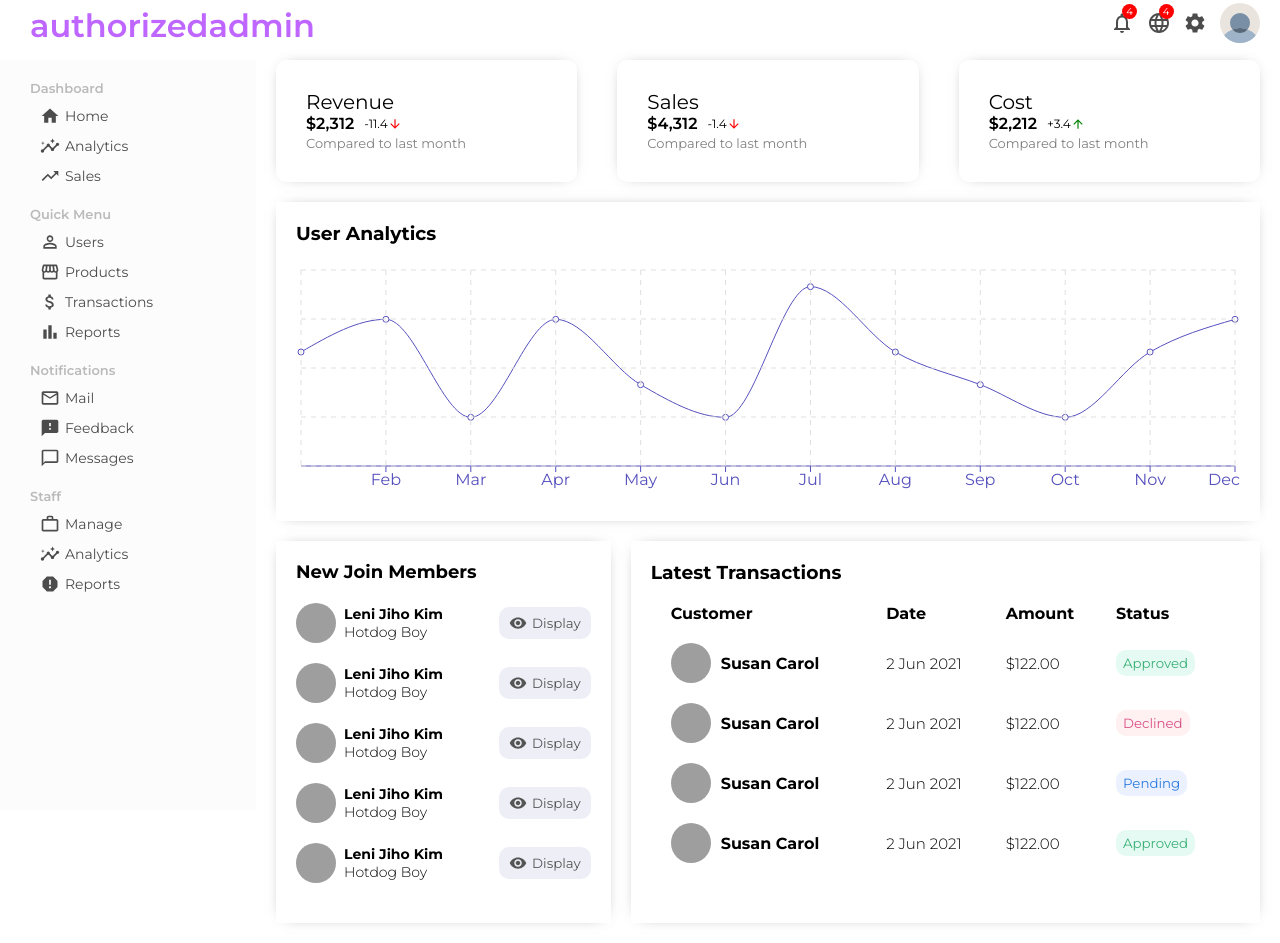
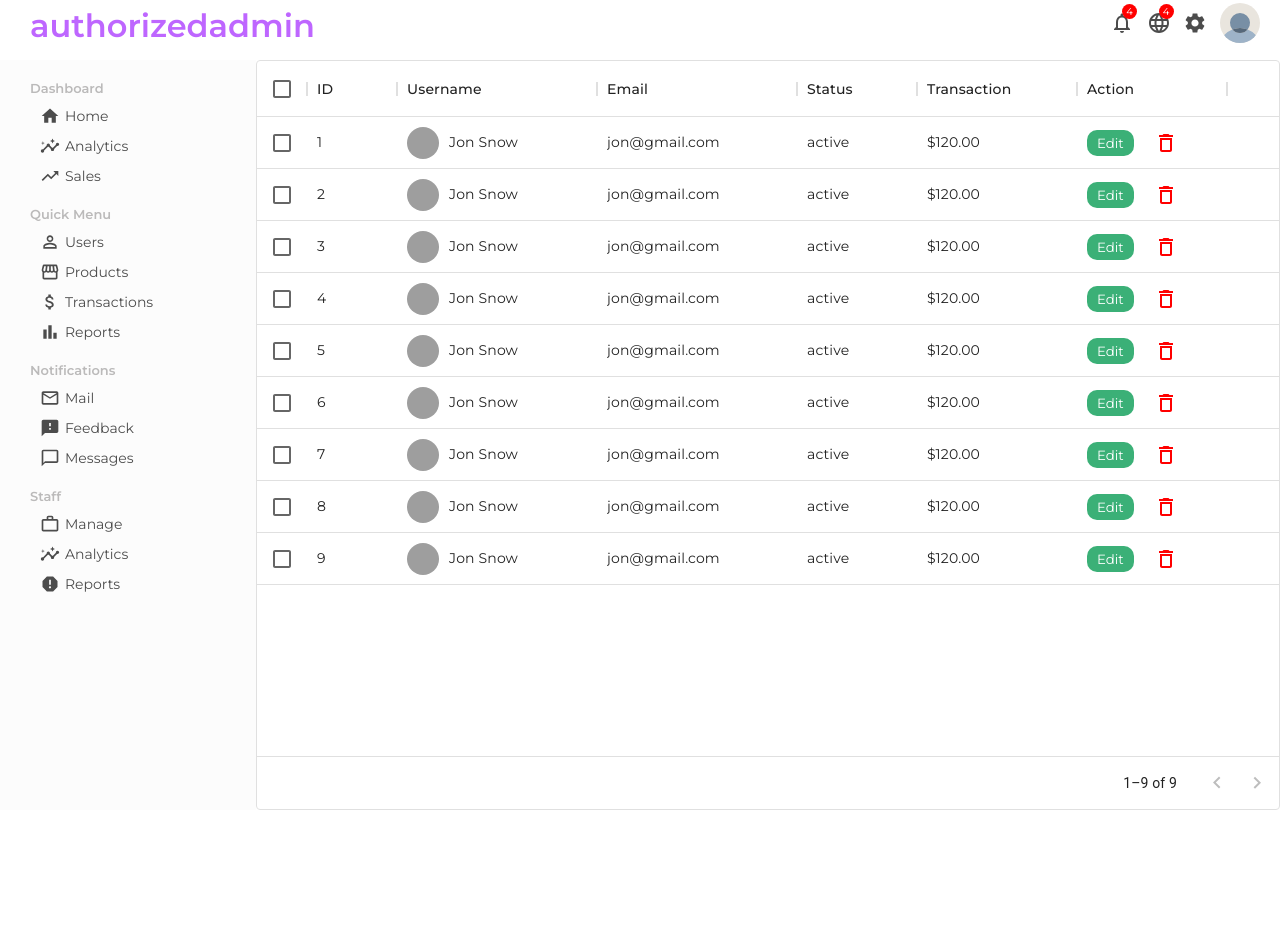
Before and after one commit to AndrewJetLee/admin-dashboard-template, a React (Create React App) app: page /users in a window 1280 px wide. After the commit the page ends 810 px from the top, so only its background shows below. Built offline with nearby package versions, Linux system fonts and the light colour scheme; grey boxes are pictures that could not be loaded; the HTML template or start-up script is replaced by a standard one.

Commit message:
Finished draft of UserList component

```diff
--- a/package.json
+++ b/package.json
@@ -7,12 +7,14 @@
     "@emotion/styled": "^11.6.0",
     "@mui/icons-material": "^5.2.1",
     "@mui/material": "^5.2.3",
+    "@mui/x-data-grid": "^5.2.0",
     "@testing-library/jest-dom": "^5.16.1",
     "@testing-library/react": "^11.2.7",
     "@testing-library/user-event": "^12.8.3",
     "node-sass": "^6.0.1",
     "react": "^17.0.2",
     "react-dom": "^17.0.2",
+    "react-router-dom": "^6.1.0",
     "react-scripts": "4.0.3",
     "recharts": "^2.1.6",
     "web-vitals": "^1.1.2"
--- a/src/App.js
+++ b/src/App.js
@@ -1,17 +1,26 @@
 import Topbar from "./components/Topbar";
-import Sidebar from "./components/Sidebar"
+import Sidebar from "./components/Sidebar";
 import Home from "./pages/home/Home";
-import './app.scss';
+import UserList from "./pages/userList/UserList"
+import User from "./pages/user/User";
+import "./app.scss";
+import { BrowserRouter as Router, Routes, Route } from "react-router-dom";
 
 function App() {
   return (
-    <div className="App">
-      <Topbar />
-      <div className="content">
-        <Sidebar />
-        <Home />
+    <Router>
+      <div className="App">
+        <Topbar />
+        <div className="content">
+          <Sidebar />
+          <Routes>
+            <Route path="/" element={<Home />}/>
+            <Route path="/users" element={<UserList />}/>
+            <Route path="/user/:userId" element={<User />}/>
+          </Routes>
+        </div>
       </div>
-    </div>
+    </Router>
   );
 }
 
--- a/src/components/WidgetLg.jsx
+++ b/src/components/WidgetLg.jsx
@@ -5,7 +5,7 @@ const WidgetLg = () => {
     return <button className={"widgetLgButton " + type}>{type}</button>;
   };
 
-  const WidgetLgRow = ({status}) => {
+  const WidgetLgRow = ({ status }) => {
     return (
       <tr className="widgetLgTr">
         <td className="widgetLgUser">
@@ -29,16 +29,18 @@ const WidgetLg = () => {
     <div className="widgetLgContainer">
       <h3 className="widgetLgTitle">Latest Transactions</h3>
       <table className="widgetLgTable">
+        <tbody>
           <tr className="widgetLgTr">
             <th className="widgetLgTh">Customer</th>
             <th className="widgetLgTh">Date</th>
             <th className="widgetLgTh">Amount</th>
             <th className="widgetLgTh">Status</th>
           </tr>
-        <WidgetLgRow status="Approved"/>
-        <WidgetLgRow status="Declined"/>
-        <WidgetLgRow status="Pending"/>
-        <WidgetLgRow status="Approved"/>
+          <WidgetLgRow status="Approved" />
+          <WidgetLgRow status="Declined" />
+          <WidgetLgRow status="Pending" />
+          <WidgetLgRow status="Approved" />
+        </tbody>
       </table>
     </div>
   );
--- a/src/dummyData.js
+++ b/src/dummyData.js
@@ -48,3 +48,102 @@ export const userData = [
       "Active User": 4490,
     },
   ];
+
+
+  export const columns = [
+    { field: "id", headerName: "ID", width: 90 },
+    { field: "username", headerName: "Username", width: 200, renderCell: (params) => {
+        return (
+            <div className="userListUser">
+                <img className="userListUserImg" src={params.row.avatar} alt="" />
+                {params.row.username}
+            </div>
+        )
+    } },
+    { field: "email", headerName: "Email", width: 200 },
+    {
+      field: "status",
+      headerName: "Status",
+      width: 120,
+    },
+    {
+      field: "transaction",
+      headerName: "Transaction",
+      width: 160,
+    },
+  ];
+
+  export const userRows = [
+    {
+      id: 1,
+      username: "Jon Snow",
+      avatar: "http://placekitten.com/g/200/300",
+      email: "jon@gmail.com",
+      status: "active",
+      transaction: "$120.00",
+    },
+    {
+      id: 2,
+      username: "Jon Snow",
+      avatar: "http://placekitten.com/g/200/300",
+      email: "jon@gmail.com",
+      status: "active",
+      transaction: "$120.00",
+    },
+    {
+      id: 3,
+      username: "Jon Snow",
+      avatar: "http://placekitten.com/g/200/300",
+      email: "jon@gmail.com",
+      status: "active",
+      transaction: "$120.00",
+    },
+    {
+      id: 4,
+      username: "Jon Snow",
+      avatar: "http://placekitten.com/g/200/300",
+      email: "jon@gmail.com",
+      status: "active",
+      transaction: "$120.00",
+    },
+    {
+      id: 5,
+      username: "Jon Snow",
+      avatar: "http://placekitten.com/g/200/300",
+      email: "jon@gmail.com",
+      status: "active",
+      transaction: "$120.00",
+    },
+    {
+      id: 6,
+      username: "Jon Snow",
+      avatar: "http://placekitten.com/g/200/300",
+      email: "jon@gmail.com",
+      status: "active",
+      transaction: "$120.00",
+    },
+    {
+      id: 7,
+      username: "Jon Snow",
+      avatar: "http://placekitten.com/g/200/300",
+      email: "jon@gmail.com",
+      status: "active",
+      transaction: "$120.00",
+    },
+    {
+      id: 8,
+      username: "Jon Snow",
+      avatar: "http://placekitten.com/g/200/300",
+      email: "jon@gmail.com",
+      status: "active",
+      transaction: "$120.00",
+    },
+    {
+      id: 9,
+      username: "Jon Snow",
+      avatar: "http://placekitten.com/g/200/300",
+      email: "jon@gmail.com",
+      status: "active",
+      transaction: "$120.00",
+    },
+  ];
--- /dev/null
+++ b/src/pages/user/User.jsx
@@ -0,0 +1,18 @@
+import './user.scss'
+
+const User = () => {
+    return (
+        <div className="user">
+            <div className="userTitleContainer">
+                <h1 className="userTitle">Edit User</h1>
+                <button className="userCreateButton">Create</button>
+            </div>
+            <div className="userContainer">
+                <div className="userShow"></div>
+                <div className="userUpdate"></div>
+            </div>
+        </div>
+    )
+}
+
+export default User
--- /dev/null
+++ b/src/pages/user/user.scss
@@ -0,0 +1,39 @@
+@import "../../mixins";
+
+.user {
+    flex: 4;
+    padding: 20px;
+}
+
+.userTitleContainer {
+    display: flex;
+    justify-content: space-between;
+}
+
+.userCreateButton {
+    width: 80px;
+    border: none;
+    padding: 5px;
+    background-color: teal;
+    border-radius: 5px;
+    cursor: pointer;
+    color: white;
+}
+
+.userContainer {
+    display: flex;
+    margin-top: 20px;
+}
+
+.userShow {
+    flex: 1;
+    padding: 20px;
+    @include widget-box-shadow;
+
+}
+
+.userUpdate {
+    flex: 2;
+    padding: 20px;
+    @include widget-box-shadow;
+}
--- a/src/pages/userList/UserList.jsx
+++ b/src/pages/userList/UserList.jsx
@@ -1,11 +1,77 @@
-import React from 'react'
+import "./userList.scss";
+import { DataGrid } from "@mui/x-data-grid";
+import { userRows } from "../../dummyData";
+import { DeleteOutline } from "@mui/icons-material/";
+import { Link } from "react-router-dom";
+import { useState } from "react";
 
 const UserList = () => {
-    return (
-        <div>
+  const [data, setData] = useState(userRows);
+  const handleDelete = (id) => {
+    let filtered = data.filter((item) => {
+      return item.id !== id;
+    });
+    setData(filtered);
+  };
 
-        </div>
-    )
-}
+  const columns = [
+    { field: "id", headerName: "ID", width: 90 },
+    {
+      field: "username",
+      headerName: "Username",
+      width: 200,
+      renderCell: (params) => {
+        return (
+          <div className="userListUser">
+            <img className="userListUserImg" src={params.row.avatar} alt="" />
+            {params.row.username}
+          </div>
+        );
+      },
+    },
+    { field: "email", headerName: "Email", width: 200 },
+    {
+      field: "status",
+      headerName: "Status",
+      width: 120,
+    },
+    {
+      field: "transaction",
+      headerName: "Transaction",
+      width: 160,
+    },
+    {
+      field: "action",
+      headerName: "Action",
+      width: 150,
+      renderCell: (params) => {
+        return (
+          <>
+            <Link to={`/user/${params.row.id}`}>
+              <button className="userListEdit">Edit</button>
+            </Link>
+            <DeleteOutline
+              className="userListDelete"
+              onClick={() => handleDelete(params.row.id)}
+            />
+          </>
+        );
+      },
+    },
+  ];
 
-export default UserList
+  return (
+    <div className="userListContainer">
+      <DataGrid
+        rows={data}
+        columns={columns}
+        pageSize={10}
+        rowsPerPageOptions={[5]}
+        checkboxSelection
+        disableSelectionOnClick
+      />
+    </div>
+  );
+};
+
+export default UserList;
--- /dev/null
+++ b/src/pages/userList/userList.scss
@@ -0,0 +1,33 @@
+
+.userListContainer {
+    flex: 4;
+}
+
+.userListUser {
+    display: flex;
+    align-items: center;
+}
+
+.userListUserImg {
+    width: 32px;
+    height: 32px;
+    object-fit: cover;
+    border-radius: 50%;
+    margin-right: 10px;
+}
+
+
+.userListEdit {
+    border: none;
+    border-radius: 10px;
+    padding: 5px 10px;
+    background-color: #3bb077;
+    color: white;
+    cursor: pointer;
+    margin-right: 20px;
+}
+
+.userListDelete {
+    color: red;
+    cursor: pointer;
+}
```
Also changed, not shown: 1 other file (tests, documents, lock files or other folders). Lines whose indentation alone changed are shown as unchanged.
